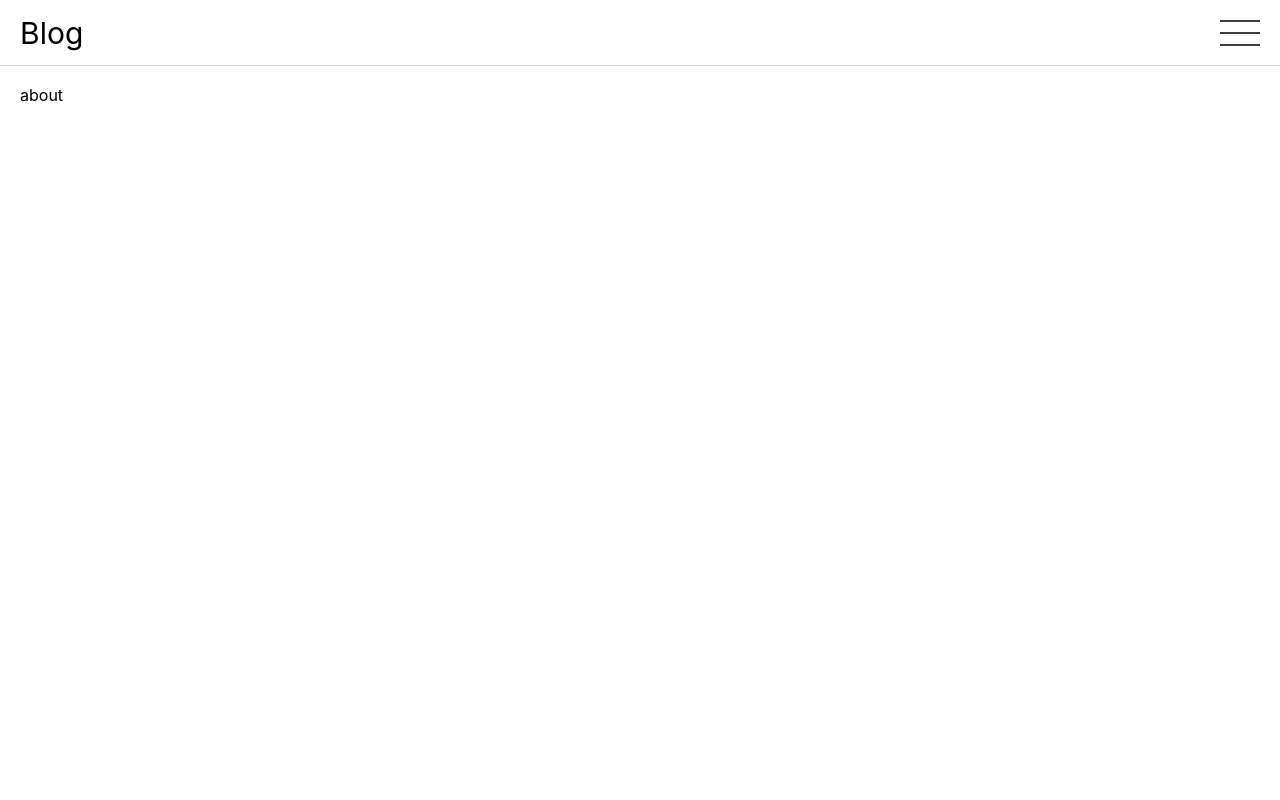
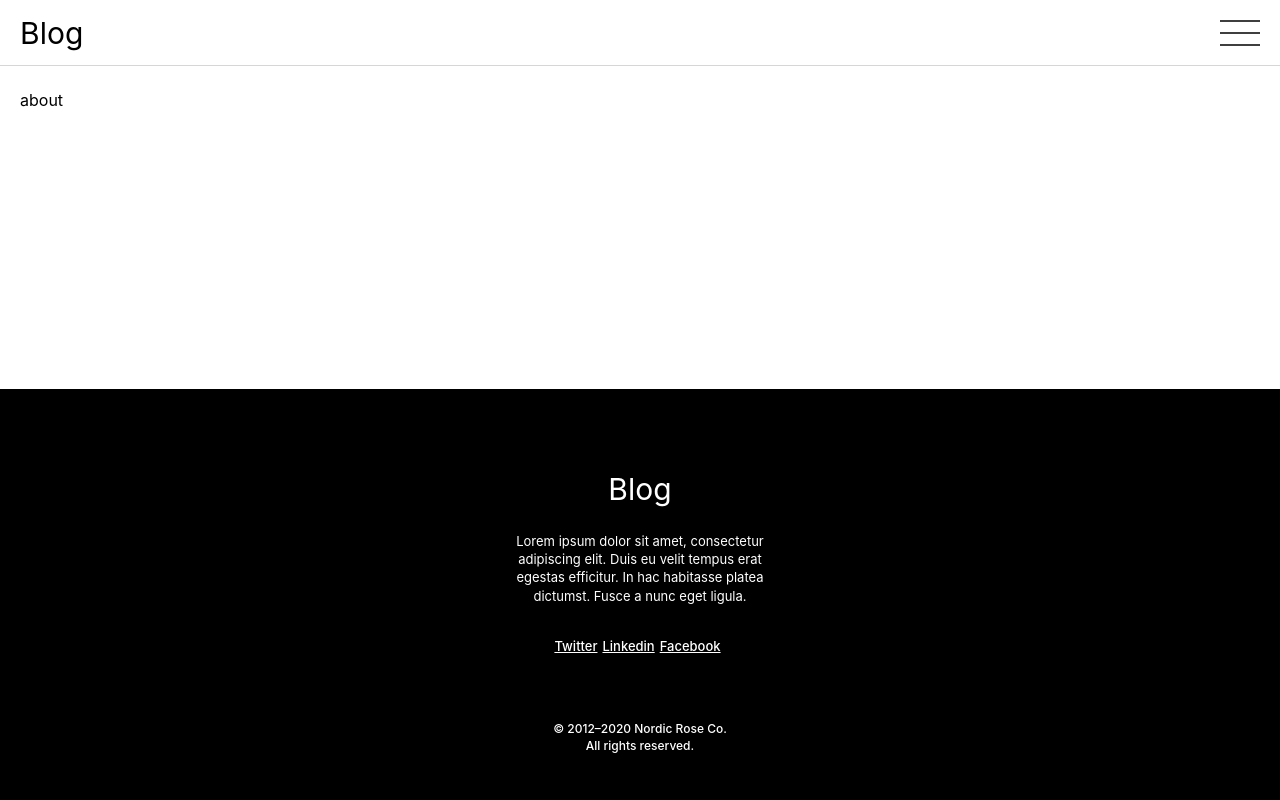
Before and after one commit to madrogalo/blog-next, a Next.js app: page /about in a window 1280 px wide. Shown: the top 800 px of the page. Built offline with nearby package versions, Linux system fonts and the light colour scheme.

Commit message:
updeted css

```diff
--- a/pages/index.js
+++ b/pages/index.js
@@ -1,4 +1,4 @@
-import { useEffect, useState } from 'react'
+import { useEffect } from 'react'
 import Card from '../components/card'
 import { fetchNews } from '../utils'
 import { useSelector, useDispatch } from 'react-redux'
--- a/styles/Header.module.css
+++ b/styles/Header.module.css
@@ -4,7 +4,9 @@
   width: 100%;
   height: 65px;
   background: #FFFFFF;
-  box-shadow: 0px 1px 0px rgba(0, 0, 0, 0.16);
+  box-shadow: 0px 1px 0px rgb(0 0 0 / 16%);
+  position: fixed;
+  top: 0;
 }
 
 .logo {
@@ -22,9 +24,14 @@
 }
 
 .menu_list {
+  position: fixed;
+  top: 64px;
   text-align: end;
   font-size: 23px;
-  margin-right: 20px;
+  width: 100%;
+  padding: 18px 18px;
+  background-color: white;
+  border-bottom: 1px solid grey;
 }
 
 .menu_list_item {
--- a/styles/Layout.module.css
+++ b/styles/Layout.module.css
@@ -1,4 +1,4 @@
 .container {
-  margin: 20px;
-  min-height: 100vh;
+  margin: 90px 20px 20px;
+  min-height: calc(100vh - 521px);
 }
```
Also changed, not shown: styles/Home.module.css (+12 -0 lines).
